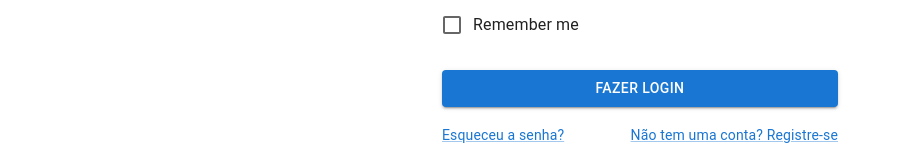
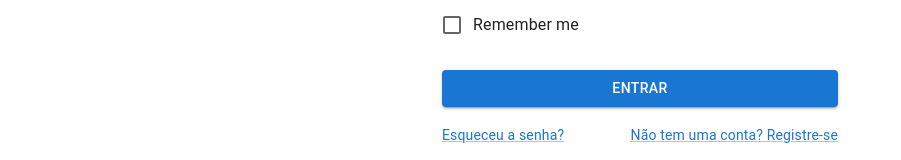
Before and after one commit to mateteus313/react-project-client, a React (Create React App) app: page /login in a window 1280 px wide. Shown: the part 359-519 px from the top of the page, without its empty margins (0-901 px from the left). Built offline with nearby package versions, Linux system fonts and the light colour scheme.

Commit message:
email input validation

```diff
--- a/src/routes/Login.js
+++ b/src/routes/Login.js
@@ -33,6 +33,7 @@ function Copyright(props) {
 const defaultTheme = createTheme();
 
 export default function LoginForm() {
+  const validRegex = /^[a-zA-Z0-9.!#$%&'*+/=?^_`{|}~-]+@[a-zA-Z0-9-]+(?:\.[a-zA-Z0-9-]+)*$/;
   //const navigate = useNavigate();
 
   const [formData, setFormData] = useState({
@@ -55,8 +56,6 @@ export default function LoginForm() {
     //}).then((res) => {
     //  alert(res.data)
     //})
-
-    console.log(formData);
   };
 
   return (
@@ -78,7 +77,7 @@ export default function LoginForm() {
             Login
           </Typography>
           <Box component="form" onSubmit={handleSubmit} noValidate sx={{ mt: 1 }}>
-            <TextField
+            <TextField sx={{ input: { color: (!formData.email.match(validRegex) && formData.email.length >= 1) ? 'red' : ''}}}
               margin="normal"
               required
               fullWidth
@@ -110,7 +109,7 @@ export default function LoginForm() {
               variant="contained"
               sx={{ mt: 3, mb: 2 }}
             >
-              Fazer login
+              Entrar
             </Button>
             <Grid container>
               <Grid item xs>
```
